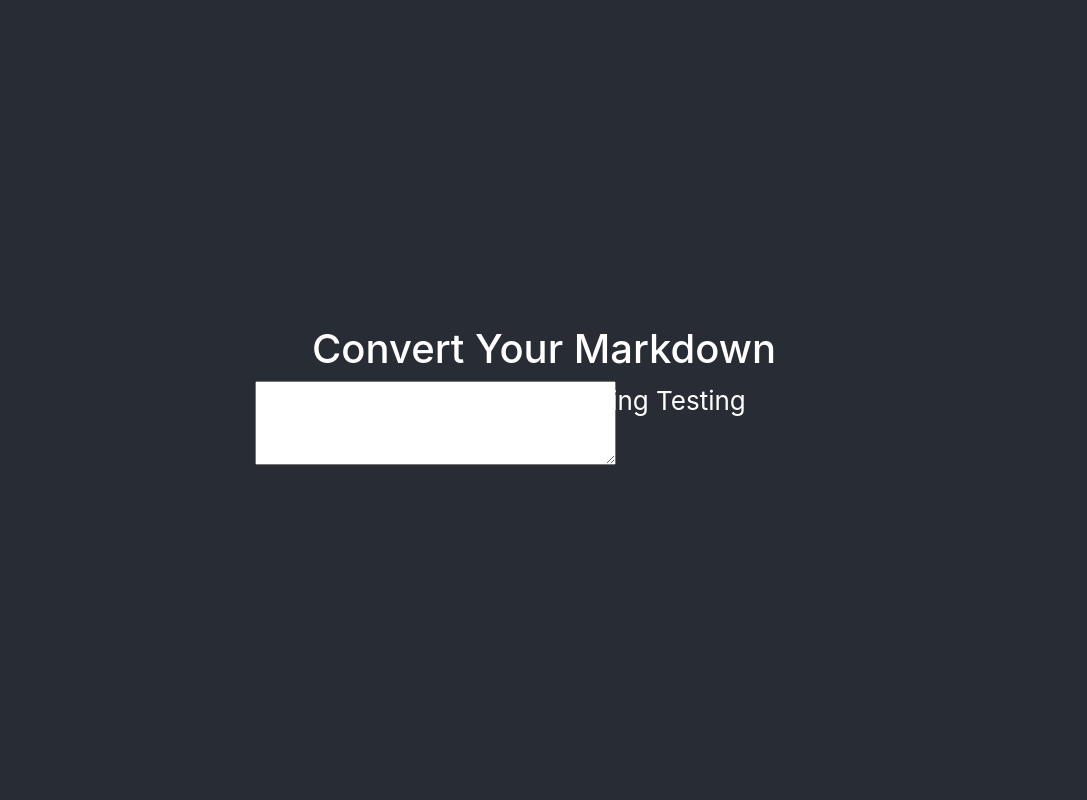
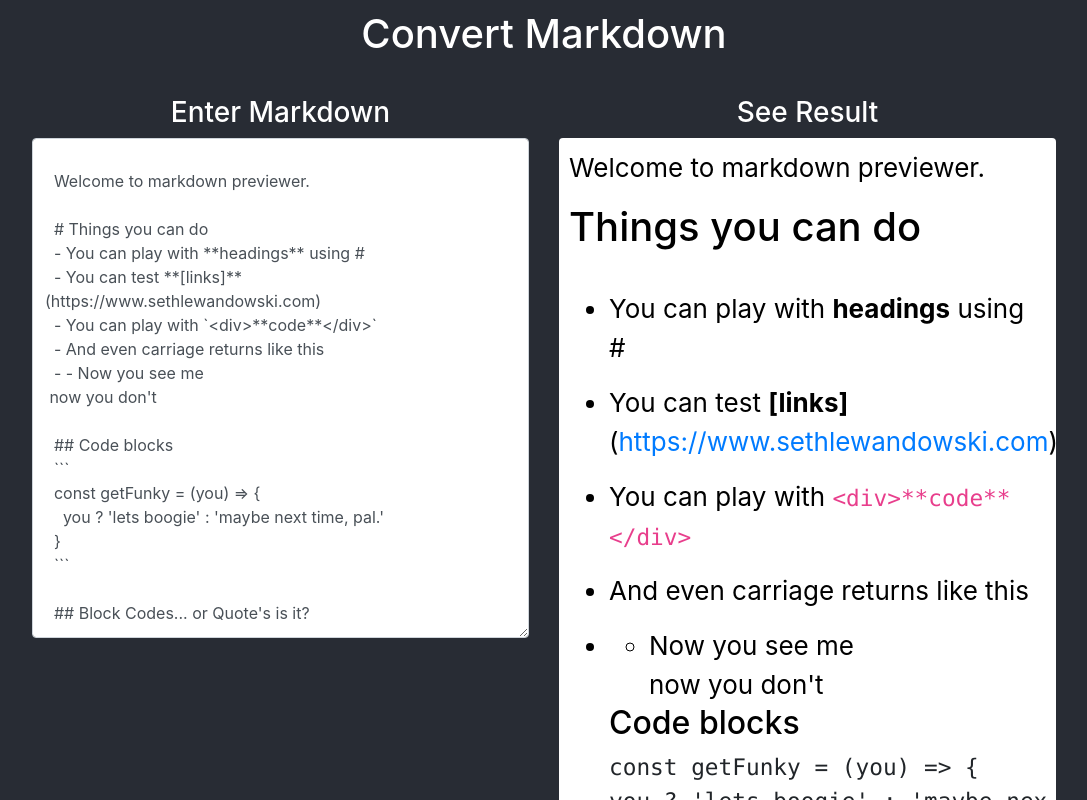
Before and after one commit to sethlewandowski/markdown-previewer, a React (Create React App) app: page / in a window 1280 px wide. Shown: the top 800 px of the page, without its empty margins (96-1183 px from the left). Built offline with nearby package versions, Linux system fonts and the light colour scheme.

Commit message:
finished project fcc

```diff
--- a/package.json
+++ b/package.json
@@ -7,6 +7,7 @@
     "@testing-library/react": "^9.5.0",
     "@testing-library/user-event": "^7.2.1",
     "bootstrap": "^4.4.1",
+    "marked": "^0.8.2",
     "react": "^16.13.1",
     "react-dom": "^16.13.1",
     "react-scripts": "3.4.1"
--- a/public/index.html
+++ b/public/index.html
@@ -39,5 +39,6 @@
       To begin the development, run `npm start` or `yarn start`.
       To create a production bundle, use `npm run build` or `yarn build`.
     -->
+    <script src="https://cdn.freecodecamp.org/testable-projects-fcc/v1/bundle.js"></script>
   </body>
 </html>
--- a/src/App.css
+++ b/src/App.css
@@ -7,19 +7,10 @@
   pointer-events: none;
 }
 
-@media (prefers-reduced-motion: no-preference) {
-  .App-logo {
-    animation: App-logo-spin infinite 20s linear;
-  }
-}
 
 .App-header {
   background-color: #282c34;
   min-height: 100vh;
-  display: flex;
-  flex-direction: column;
-  align-items: center;
-  justify-content: center;
   font-size: calc(10px + 2vmin);
   color: white;
 }
@@ -28,11 +19,34 @@
   color: #61dafb;
 }
 
-@keyframes App-logo-spin {
-  from {
-    transform: rotate(0deg);
-  }
-  to {
-    transform: rotate(360deg);
-  }
+textarea, .preview {
+  min-height: 500px;
+  margin: auto;
 }
+
+#container {
+  margin: auto;
+  padding: 10px;
+  display: flex;
+  flex-direction: column;
+  align-items: center;
+}
+h1{
+  padding-bottom: 30px;
+}
+h3{
+  text-align: center;
+}
+
+.preview {
+  background-color: white;
+  color: black;
+}
+#preview {
+  margin: auto;
+  padding: 10px;
+}
+
+img {
+  max-width: 80%;
+}
--- a/src/App.js
+++ b/src/App.js
@@ -1,30 +1,74 @@
 import React from 'react';
 import logo from './logo.svg';
 import './App.css';
+import marked from 'marked';
+
+
+const initalState = `
+  Welcome to markdown previewer.
+
+  # Things you can do
+  - You can play with **headings** using #
+  - You can test **[links]**(https://www.sethlewandowski.com)
+  - You can play with \`<div>**code**</div>\`
+  - And even carriage returns like this
+  - - Now you see me \r now you don't
+
+  ## Code blocks
+  \`\`\`
+  const getFunky = (you) => {
+    you ? 'lets boogie' : 'maybe next time, pal.'
+  }
+  \`\`\`
+
+  ## Block Codes... or Quote's is it?
+
+  > They say time stands still...
+  > Until the author stands ill..
+  > Or perhaps time sits on the sil...
+  > Until it's had it's fill...
+
+  ## Images
+  ![random cool image](https://external-content.duckduckgo.com/iu/?u=https%3A%2F%2Ftse1.mm.bing.net%2Fth%3Fid%3DOIP.XDUweOQ0UMr08MbHOm8laAHaEo%26pid%3DApi&f=1)
+`;
+
 
 class App extends React.Component {
   state={
-    markdown: '',
+    text: initalState,
   }
 
   handleChange = (a) =>{
     this.setState({
-      markdown: a.target.value,
+      text: a.target.value,
     })
   }
 
+  getMarkdownText() {
+    const rawMarkup = marked(this.state.text, {breaks: true});
+    return { __html: rawMarkup };
+  }
+
   render() {
-    const {markdown} = this.state;
+    const {text} = this.state;
+
+    const markdown = marked(text, {sanitize: true});
 
     return (
-      <div className="App-header">
-        <h1>Convert Your Markdown</h1>
-        <div className="row">
-          <div className="col-6">
-            <textarea id="editor" value={markdown} onChange={this.handleChange}/>
-          </div>
-          <div className="col-6" id="preview">
-            <p>Testing Testing</p>
+      <div className="App-header column">
+        <div id="container" className="">
+          <h1>Convert Markdown</h1>
+          <div className="row">
+            <div className="col-6">
+              <h3>Enter Markdown</h3>
+              <textarea className="form-control" id="editor" value={text} onChange={this.handleChange}/>
+            </div>
+            <div className="col-6" id="">
+              <h3>See Result</h3>
+              <div className="rounded preview">
+                <div id="preview" dangerouslySetInnerHTML={this.getMarkdownText()}></div>
+              </div>
+            </div>
           </div>
         </div>
       </div>
```
Also changed, not shown: 1 other file (tests, documents, lock files or other folders).
